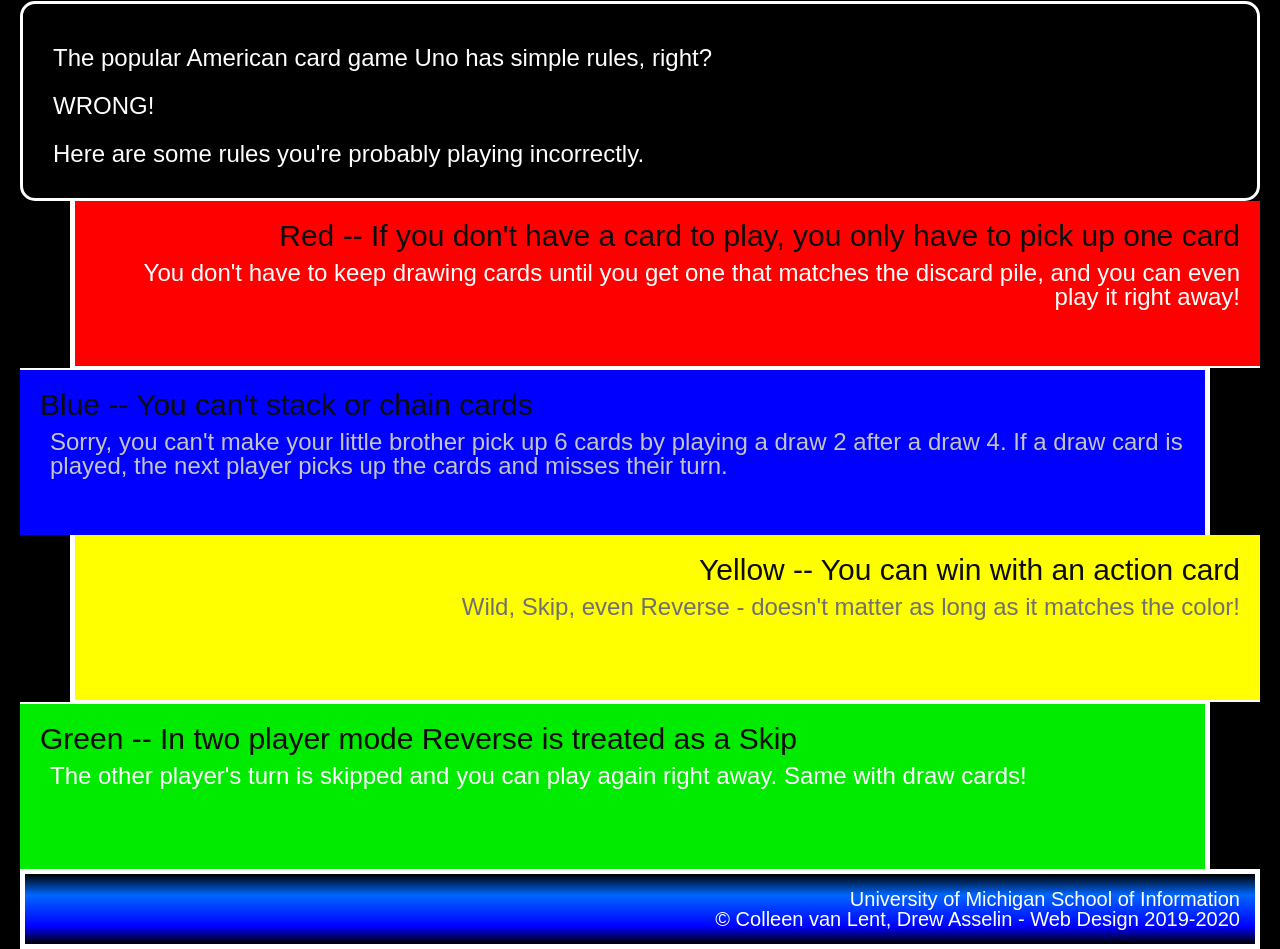
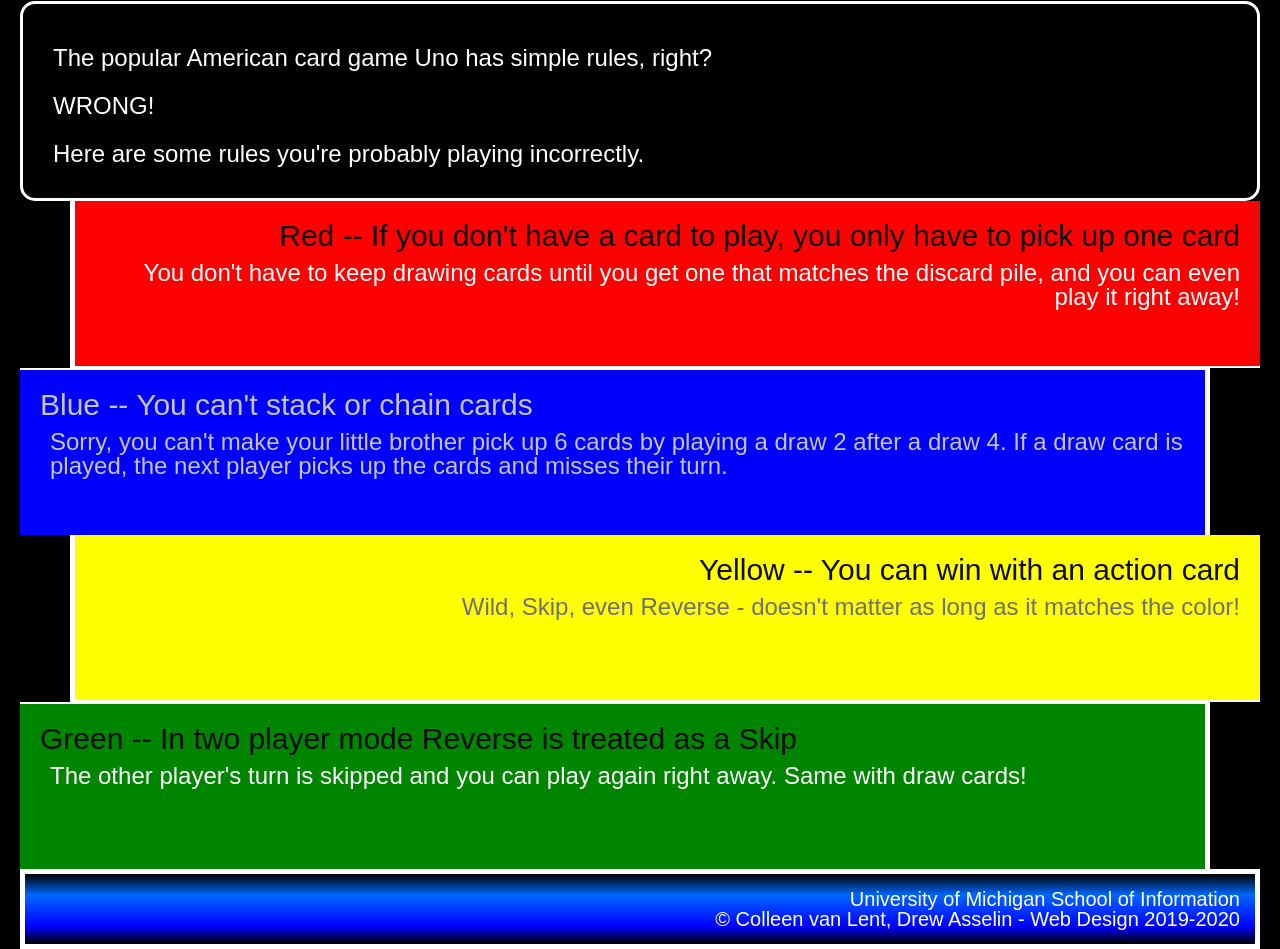
Before and after one commit to ericjiang0215/hw2-2024, a plain HTML site: page index.html in a window 1280 px wide. Shown: the part 327-1276 px from the top of the page. Drawn offline with Linux system fonts and the light colour scheme.

Commit message:
Add files via upload

```diff
--- a/css/style.css
+++ b/css/style.css
@@ -1,5 +1,5 @@
 body {
-    font-family: Arial, Verdana, sans-serif;
+    font-family: Arial, Verdana;
     background-color: #000000;
     color: #FFFFFF;
     margin: 20px 20px 0 20px;
@@ -60,6 +60,7 @@ div {
     border-left: 0px;
 }
 
+.blue h2,
 .blue p {
     color: #C4C4C4;
 }
@@ -79,7 +80,7 @@ div {
 }
 
 .green {
-    background-color: #00EB00;
+    background-color: #008500;
     text-align: left;
     margin-right: 50px;
     border-top: 2px solid #FFFFFF;
```
